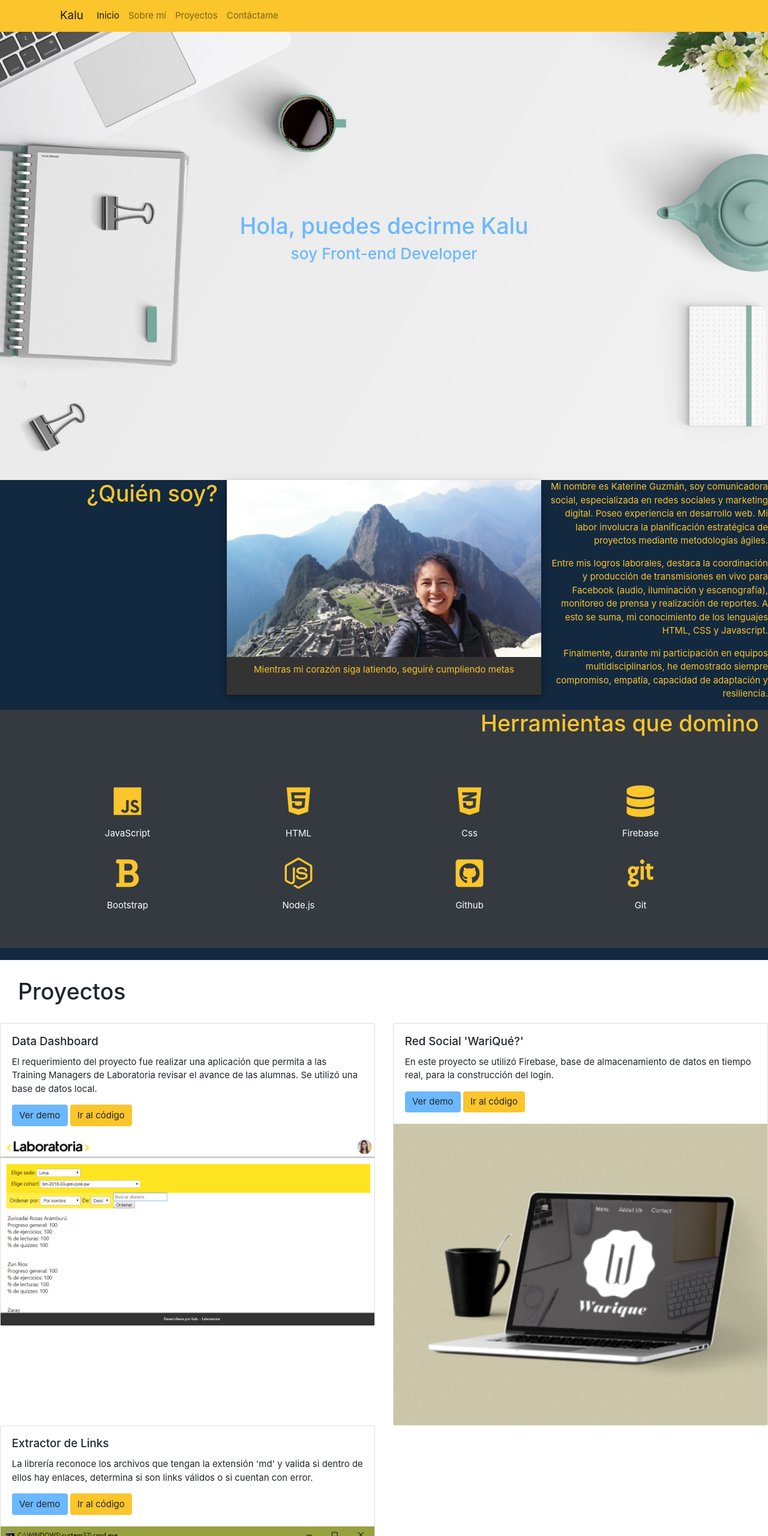
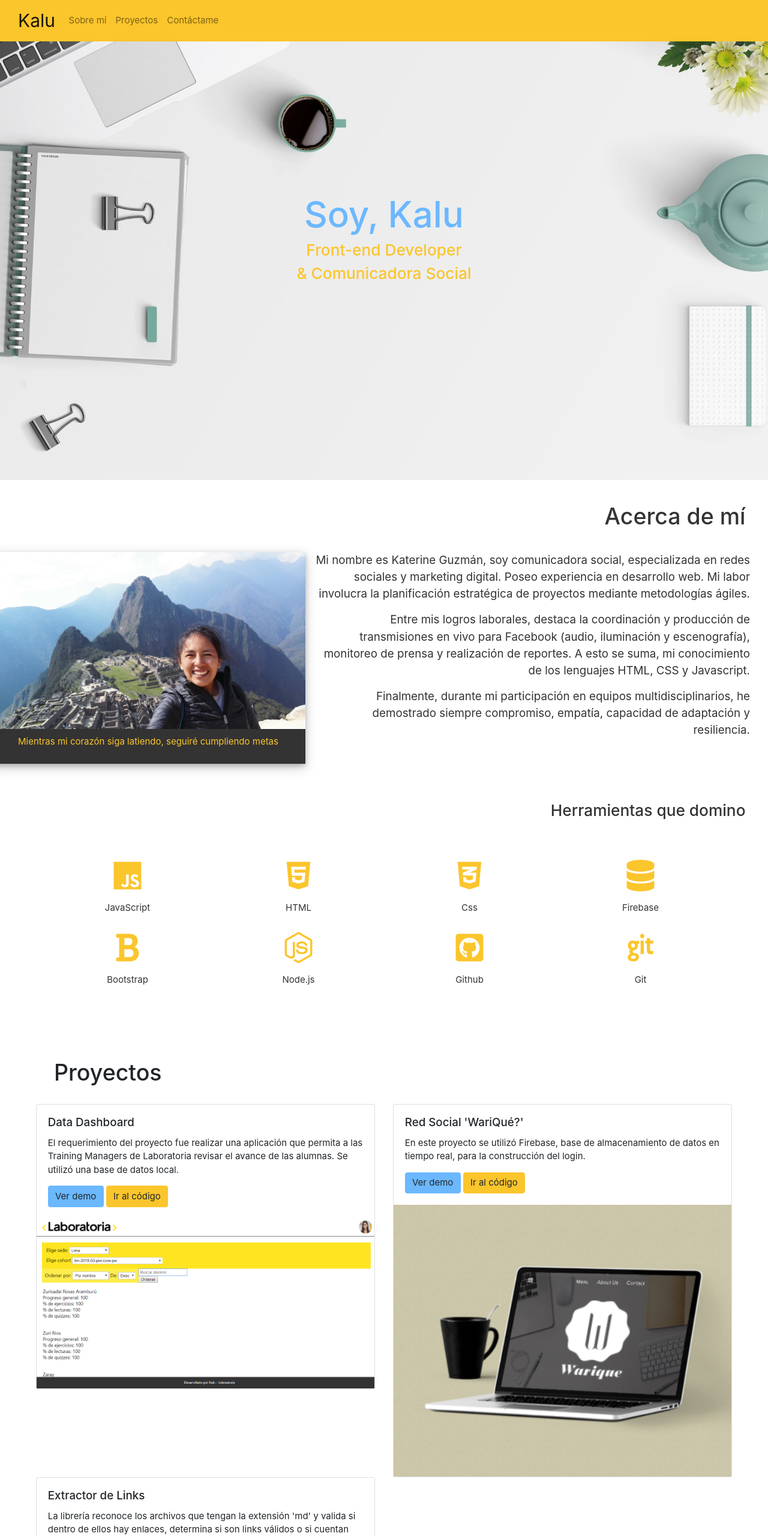
Before and after one commit to KaluGN/kalugn.github.io, a website: page index.html in a window 1280 px wide. Shown: the top 2560 px of the page at 60% size. Drawn offline with nearby package versions, Linux system fonts and the light colour scheme.

Commit message:
secciones alineadas

```diff
--- a/index.html
+++ b/index.html
@@ -15,25 +15,23 @@
   <link rel="stylesheet" href="css/style.css">
   <link rel="stylesheet" href="scss/pruebas.css">
   <!-- Diseño de presentación de proyectos -->
-  <link rel="stylesheet" href="css/imagehover.min.css">
-  <title>Portfolio Kalu!</title>
+  <!-- <link rel="stylesheet" href="css/imagehover.min.css"> -->
+  <link rel="icon" href="images/whale-tail.png" />
+  <title>Hola, soy Kalu!</title>
 </head>
 
 <body>
-  <section class="bienvenidos">
+  <section class="bienvenidos" id="first">
     <header class="encabezado">
-      <div class="container">
-        <nav class="navbar navbar-expand-lg navbar-light bg-light navbar-toggler-right" role="navigation">
+      <div class="container-fluid bg-light fixed-top">
+        <nav class="navbar navbar-expand-lg navbar-light bg-light " role="navigation">
           <button class="navbar-toggler navbar-toggler-right" type="button" data-toggle="collapse" data-target="#navbarTogglerDemo02"
             aria-controls="navbarTogglerDemo02" aria-expanded="false" aria-label="Toggle navigation">
             <span class="navbar-toggler-icon"></span>
           </button>
-          <a class="navbar-brand" href="#!">Kalu</a>
-          <div class="collapse navbar-collapse" id="navbarTogglerDemo02">
+          <a class="navbar-brand" href="#first">Kalu</a>
+          <div class="collapse navbar-collapse" id="menu">
             <ul class="navbar-nav mr-auto mt-2 mt-md-0">
-              <li class="nav-item active">
-                <a class="nav-link" href="#inicio">Inicio<span class="sr-only">(current)</span></a>
-              </li>
               <li class="nav-item">
                 <a class="nav-link" href="#about-me">Sobre mí</a>
               </li>
@@ -50,8 +48,9 @@
     </header>
 
     <div class="text-header" id="inicio">
-      <h1>Hola, puedes decirme Kalu</h1>
-      <h3>soy Front-end Developer</h3>
+      <h1>Soy, Kalu</h1>
+      <h3>Front-end Developer</h3>
+      <h3>& Comunicadora Social</h3>
     </div>
 
   </section>
@@ -59,9 +58,10 @@
   <section class="aboutme" id="about-me">
     <div class="row">
       <div class="col s12 center title">
-        <h1>¿Quién soy?</h1>
+        <h1>Acerca de mí</h1>
       </div>
-
+    </div>
+    <div class="row">
       <div class="polaroid">
         <img src="images/kalugn2.jpg" alt="kalugn" style="width:100%">
         <div class="container">
@@ -69,7 +69,7 @@
         </div>
       </div>
 
-      <div class="col s12 m8 justify extract">
+      <div class="col text">
         <p> Mi nombre es Katerine Guzmán, soy comunicadora social, especializada en redes sociales y marketing digital.
           Poseo experiencia en desarrollo web.
           Mi labor involucra la planificación estratégica de proyectos mediante metodologías ágiles.</p>
@@ -80,11 +80,10 @@
         <p>Finalmente, durante mi participación en equipos multidisciplinarios, he demostrado siempre compromiso,
           empatía, capacidad de adaptación y resiliencia.</p>
       </div>
-    </div>
 
-    <div id="skills" class="container-fluid bg-dark">
-      <h1>Herramientas que domino</h1>
-      <div class="container text-center text-white bg-dark pt-5">
+      <div id="skills" class="container-fluid skills">
+        <h3>Herramientas que domino</h3>
+        <div class="container text-center">
           <div class="row pt-3 pb-5 ">
             <div class="col-6 col-sm-3 ">
               <a class="fab fa-js  display-4 p-3"></a>
@@ -119,10 +118,12 @@
               <p>Git</p>
             </div>
           </div>
+        </div>
+      </div>
+    </div>
+  </section>
 
-      </div>
-
-  </section>
+  <div class="user-proyects">
     <section class="proyects" id="my-proyects">
       <h1>Proyectos</h1>
       <div class="row">
@@ -137,22 +138,24 @@
               <a href="https://kalugn.github.io/lim-2018-05-bc-core-am-datadashboard/src" class="btn btn-warning">Ir al
                 código</a>
             </div>
-          <img src="images/dash-board.png" alt="dashboard">
+            <img class="img-fluid" src="images/dash-board.png" alt="dashboard">
           </div>
         </div>
         <div class="col-sm-6">
           <div class="card">
             <div class="card-body">
               <h5 class="card-title">Red Social 'WariQué?'</h5>
-            <p class="card-text">En este proyecto se utilizó Firebase, base de almacenamiento de datos en tiempo real,
+              <p class="card-text">En este proyecto se utilizó Firebase, base de almacenamiento de datos en tiempo
+                real,
                 para la construcción
                 del login.</p>
               <a href="https://github.com/KaluGN/lim-2018-05-bc-core-am-socialnetwork" class="btn btn-primary">Ver
                 demo</a>
-            <a href="https://kalugn.github.io/lim-2018-05-bc-core-am-socialnetwork/src/" class="btn btn-warning">Ir al
+              <a href="https://kalugn.github.io/lim-2018-05-bc-core-am-socialnetwork/src/" class="btn btn-warning">Ir
+                al
                 código</a>
             </div>
-          <img src="images/Wari-Que.png" alt="red-social">
+            <img class="img-fluid" src="images/Wari-Que.png" alt="red-social">
           </div>
         </div>
         <div class="col-sm-6">
@@ -166,23 +169,23 @@
               <a href="https://www.npmjs.com/" class="btn btn-warning">Ir al
                 código</a>
             </div>
-          <img src="images/cmd.png" alt="mark-down">
+            <img class="img-fluid"src="images/cmd.png" alt="mark-down">
           </div>
         </div>
       </div>
+    </section>
+  </div>
 
-  </section>
-
-  <div id="skills" class="container-fluid bg-dark">
+  <div class="container-fluid bg-light foot ">
     <section class="footer" id="contact-me">
       <div class="row">
         <div class="col s12 center title">
-          <h4>Contáctame</h4>
+          <h1>Contáctame</h1>
         </div>
       </div>
-      <div class="row">
+      <div class="row logos">
         <div id="mail" class="col-sm-6 col-lg-3  pt-1 ">
-          <a class="fas fa-envelope  display-4 p-3" href="mailto:kaluguzmann@gmail.com" target="_blank"></a>
+          <a class="fas fa-envelope display-4 p-3" href="mailto:kaluguzmann@gmail.com" target="_blank"></a>
         </div>
         <div id="link" class="col-sm-6 col-lg-3 pt-1">
           <a class=" fab fa-linkedin display-4 p-3" href="https://www.linkedin.com/in/KaluGN/" target="_blank"></a>
@@ -190,10 +193,10 @@
         <div id="github" class="col-sm-6 col-lg-3 pt-1">
           <a class="fab fa-github-square  display-4 p-3" href="https://github.com/kalugn" target="_blank"></a>
         </div>
-        <div>
+        <div id="whatsapp" class="col-sm-6 col-lg-3 pt-1">
           <a class="fab fa-whatsapp display-4 p-3" href="https://wa.me/51955955274" target="_blank"></a>
         </div>
-        <!-- <div>
+        <!-- <div id="medium" class="col-sm-6 col-lg-3 pt-1">
           <a class="fab fa-medium display-4 p-3" href="https://medium.com/@KaluGN" target="_blank"></a>
         </div> -->
       </div>
--- a/scss/style.scss
+++ b/scss/style.scss
@@ -16,6 +16,10 @@ html{
   background: #FBC52C;
   }
 
+ .navbar-brand{
+  font-size: 2rem;
+ }
+
 .text-header{
   text-align: center;
     position: absolute;
@@ -23,8 +27,15 @@ html{
     left: 50%;
     transform: translate(-50%, -50%);
     color: #6bb8ff;
-    font-size:25%
+    h1, .h1 {
+      font-size: 4rem;
+     }
+    h3, .h3 {
+    font-size: 1.75rem;
+    color: #fbc52c;
+     }
 }
+
 
 .polaroid{
   width: 40%;
@@ -32,7 +43,8 @@ html{
   box-shadow: 0 4px 8px 0 rgba(0, 0, 0, 0.2), 0 6px 20px 0 rgba(0, 0, 0, 0.19);
   margin-bottom: 25px;
   position: center;
-  vertical-align: 50%
+  vertical-align: 50%;
+  color: #fbc52c;
 }
 
 .polaroid div{
@@ -41,12 +53,22 @@ html{
 }
 
 .aboutme{
-  background: #122940;
+  background: #ffffff;
   height: 100vh;
   text-align: right;
 
-  color: #fbc52c;
+  color: #333333;
+  h1, h2, h3, h4, h5, h6, .h1, .h2, .h3, .h4, .h5, .h6 {
+    margin: 2.5rem;
+  };
+  .text p {
+    margin-right: 2rem;
+    font-size: 1.25rem;
+  }
 }
+// .skills{
+//   color: #EDEDED;
+// }
 
 // Botones - ver proyecto y ver demo
 .btn-primary {
@@ -61,9 +83,14 @@ html{
   border-color: #fbc52c;
 }
 
-.proyects h1{
-  margin: 2rem;
+
+.proyects {
+ padding: 4rem;
+  h1{
+    margin: 2rem;
+  }
 }
+
 
 // iconos
 .fa-css3-alt:before {
@@ -115,28 +142,47 @@ html{
   font-display: initial
 }
 
+.user-proyects{
+  margin-top: 5rem;
+}
+
+.foot {
+  margin-top: 5rem;
+}
+
+.footer h1{
+  text-align: right;
+  color: #333333;
+  margin: 2.5rem;
+  h1, .h1 {
+    font-size: 2.5rem;
+    }
+}
 // íconos contactame
 .footer .fa-github-square:before {
   content: "\f092";
-  color: #6bb8ff;
+  color: #808080;
 }
 
 .fa-envelope:before {
   content: "\f0e0";
-  color: #6bb8ff;
+  color: #808080;
 }
 
 .fa-linkedin:before {
   content: "\f08c";
-  color: #6bb8ff;
+  color: #808080;
 }
 
 .fa-whatsapp:before {
   content: "\f232";
-  color: #6bb8ff;
+  color: #808080;
 }
 
 .fa-medium:before {
   content: "\f23a";
-  color: #6bb8ff;
+  color: #808080;
 }
+.logos{
+  text-align: center;
+}
```
Also changed, not shown: css/style.css, images/viewing-a-fingerprint-mark-like-binary-code.png (added), images/whale-tail.png (added), 1 other file. Lines whose indentation alone changed are shown as unchanged.
